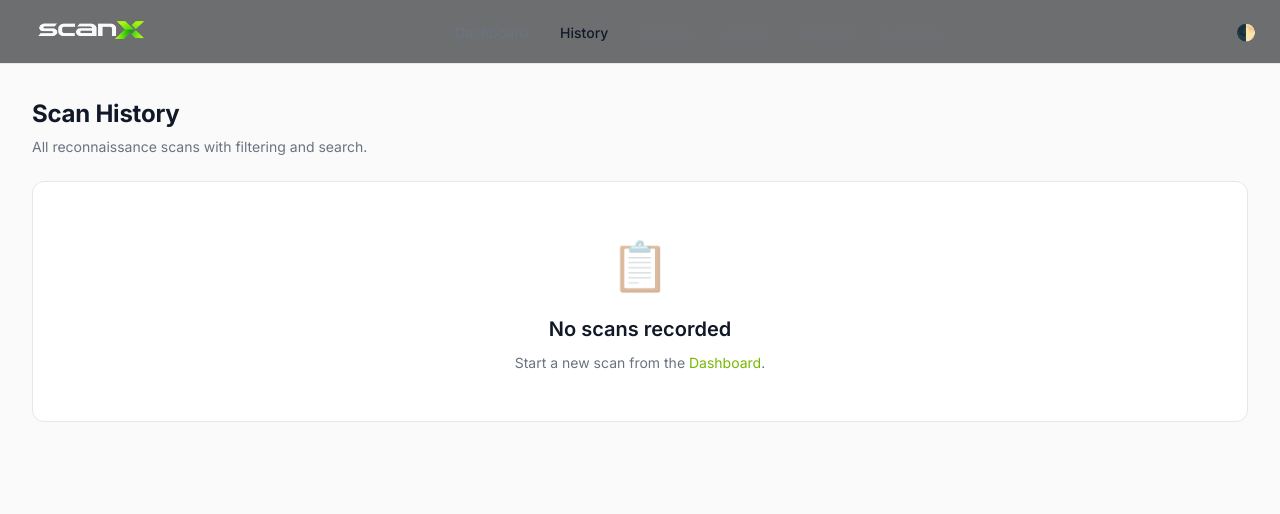
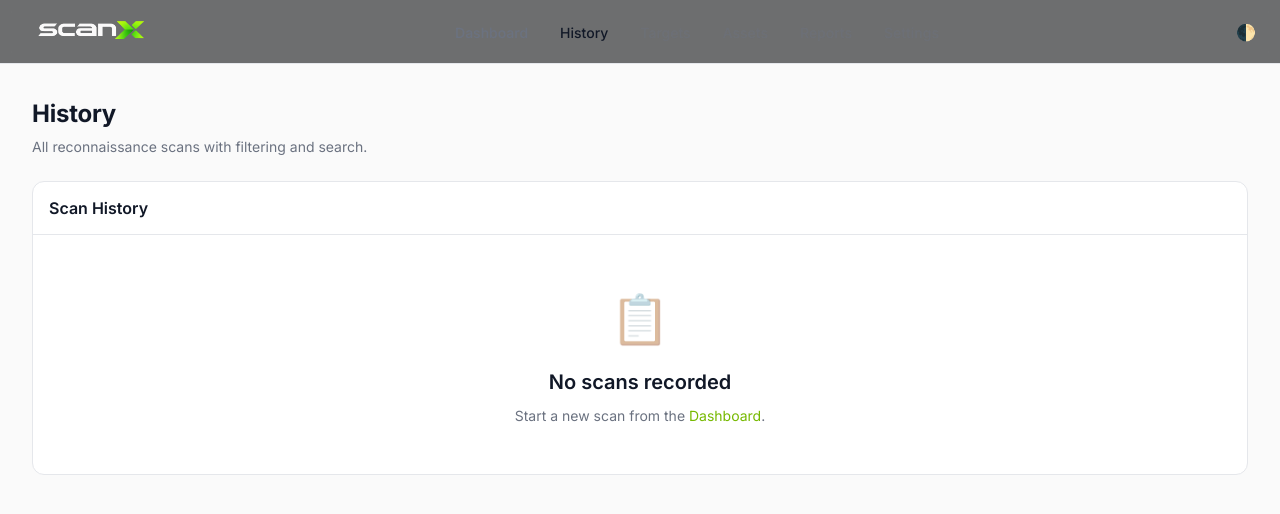
Before and after one commit to l1ackersalman/scanX, a Django app: page /history/ in a window 1280 px wide. Shown: the top 514 px of the page. Run offline with Django 5.2, Linux system fonts and the light colour scheme; data that the repository does not hold is empty.

Commit message:
History card matches dashboard Recent Scans container
- Add card-head title section to history page
- Match pagination styling to dashboard
- Add padding to empty state
- Shorten page banner heading to History

```diff
--- a/templates/history.html
+++ b/templates/history.html
@@ -4,11 +4,14 @@
 
 {% block content %}
 <div class="page-banner">
-  <h1>Scan History</h1>
+  <h1>History</h1>
   <p>All reconnaissance scans with filtering and search.</p>
 </div>
 
-<section class="card">
+<section class="card" aria-labelledby="history-title">
+  <div class="card-head">
+    <h2 id="history-title" class="card-title" style="margin: 0;">Scan History</h2>
+  </div>
   <div class="card-body" style="padding: 0;">
     {% if scans %}
       <div style="overflow-x: auto;">
@@ -58,7 +61,7 @@
 
       <!-- Pagination -->
       {% if scans.has_other_pages %}
-      <div class="pagination">
+      <div class="pagination" style="margin: 0; padding: var(--sx-space-3) var(--sx-space-4); border-top: 1px solid var(--sx-border);">
         <div class="info" style="margin-left: var(--sx-space-3);">Page {{ scans.number }} of {{ scans.paginator.num_pages }}</div>
         <div class="controls" style="margin-right: var(--sx-space-2); margin-top: calc(var(--sx-space-2) * -1);">
           {% if scans.has_previous %}
@@ -75,7 +78,7 @@
       </div>
       {% endif %}
     {% else %}
-      <div class="empty-state">
+      <div class="empty-state" style="padding: var(--sx-space-8);">
         <div class="icon">📋</div>
         <h2>No scans recorded</h2>
         <p>Start a new scan from the <a href="{% url 'scanner:dashboard' %}" style="color: var(--sx-accent);">Dashboard</a>.</p>
```
